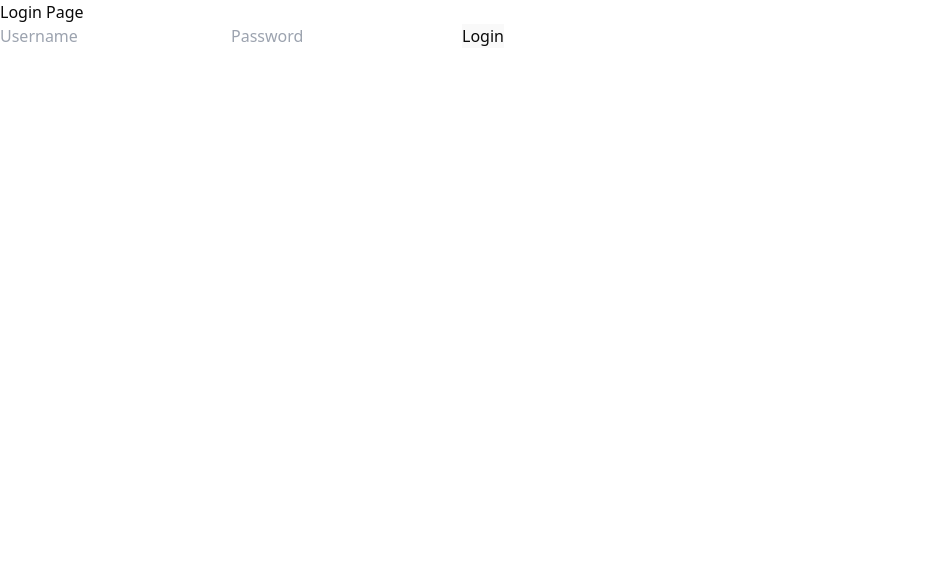
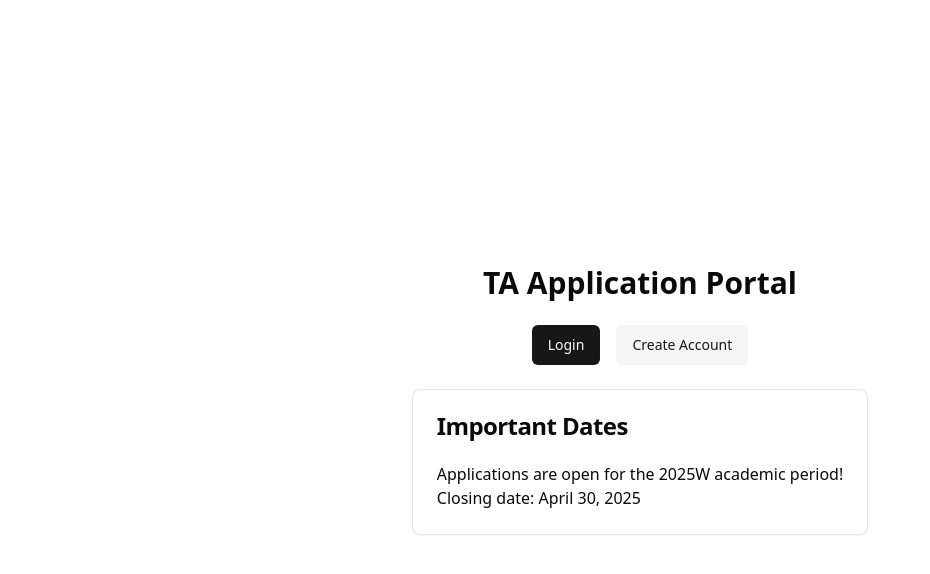
Before and after one commit to Varun2711/UBC_Capstone_TA_Management_Platform, a React (Vite) app in the folder app/frontend/ta-management/: page / in a window 1280 px wide. Shown: the top 574 px of the page, without its empty margins (0-930 px from the left). Built offline with nearby package versions, Linux system fonts and the light colour scheme; no server answers.

Commit message:
Create skeleton landing page and write remaining tests

```diff
--- a/app/frontend/ta-management/package.json
+++ b/app/frontend/ta-management/package.json
@@ -9,7 +9,7 @@
     "lint": "eslint .",
     "preview": "vite preview",
     "test": "vitest",
-  "test:watch": "vitest --watch"
+    "test:watch": "vitest --watch"
   },
   "dependencies": {
     "@radix-ui/react-avatar": "^1.1.10",
@@ -31,6 +31,7 @@
     "@eslint/js": "^9.25.0",
     "@testing-library/jest-dom": "^6.6.3",
     "@testing-library/react": "^16.3.0",
+    "@testing-library/user-event": "^14.6.1",
     "@types/react": "^19.1.2",
     "@types/react-dom": "^19.1.2",
     "@vitejs/plugin-react": "^4.4.1",
@@ -44,6 +45,5 @@
     "tailwindcss": "^3.4.17",
     "vite": "^6.3.5",
     "vitest": "^3.2.3"
-
   }
 }
--- a/app/frontend/ta-management/src/App.jsx
+++ b/app/frontend/ta-management/src/App.jsx
@@ -2,6 +2,8 @@ import { useState, useEffect } from "react";
 import {Route, Routes} from "react-router-dom";
 import LoginPage from "./pages/LoginPage";
 import MockDashboard from "./pages/MockDashboard";
+import { LandingPage } from "./pages/LandingPage";
+
 function App() {
   // define a message state variable
   const [message, setMessage] = useState("");
@@ -27,7 +29,7 @@ function App() {
     // React Router setup, commented out for now
     // Initial test to check router functionlity below
     <Routes>
-      <Route path="/" element={<LoginPage />} />
+      <Route path="/" element={<LandingPage />} />
       <Route path="/login" element={<LoginPage />} />
       <Route path="/dashboard" element={<MockDashboard />} />
       {/* Add more routes if needed */}
--- /dev/null
+++ b/app/frontend/ta-management/src/pages/LandingPage.jsx
@@ -0,0 +1,33 @@
+import { Button } from "@/components/ui/button";
+import { Card, CardContent, CardHeader, CardTitle } from "@/components/ui/card";
+import { cn } from "@/lib/utils";
+import { useNavigate } from "react-router-dom";
+
+
+export function LandingPage() {
+    const navigate = useNavigate()
+
+    return (
+        <main className="min-h-screen flex flex-col items-center justify-center gap-6 p-4">
+            <h1 className={cn("text-3xl font-extrabold text-center")}>
+                TA Application Portal
+            </h1>
+
+            <div className="flex gap-4">
+            <Button variant="default" onClick = { () => navigate("/login") }>Login</Button>
+            <Button variant="secondary" onClick = { () => navigate("/register") }>Create Account</Button>
+            </div>
+
+            {/* Important Dates Section */}
+            <Card>
+                <CardHeader>
+                    <CardTitle>Important Dates</CardTitle>
+                </CardHeader>
+                <CardContent>
+                    <p>Applications are open for the 2025W academic period!</p>
+                    <p>Closing date: April 30, 2025</p>
+                </CardContent>
+            </Card>
+        </main>
+    )
+}
```
Also changed, not shown: 2 other files (tests, documents, lock files or other folders).
